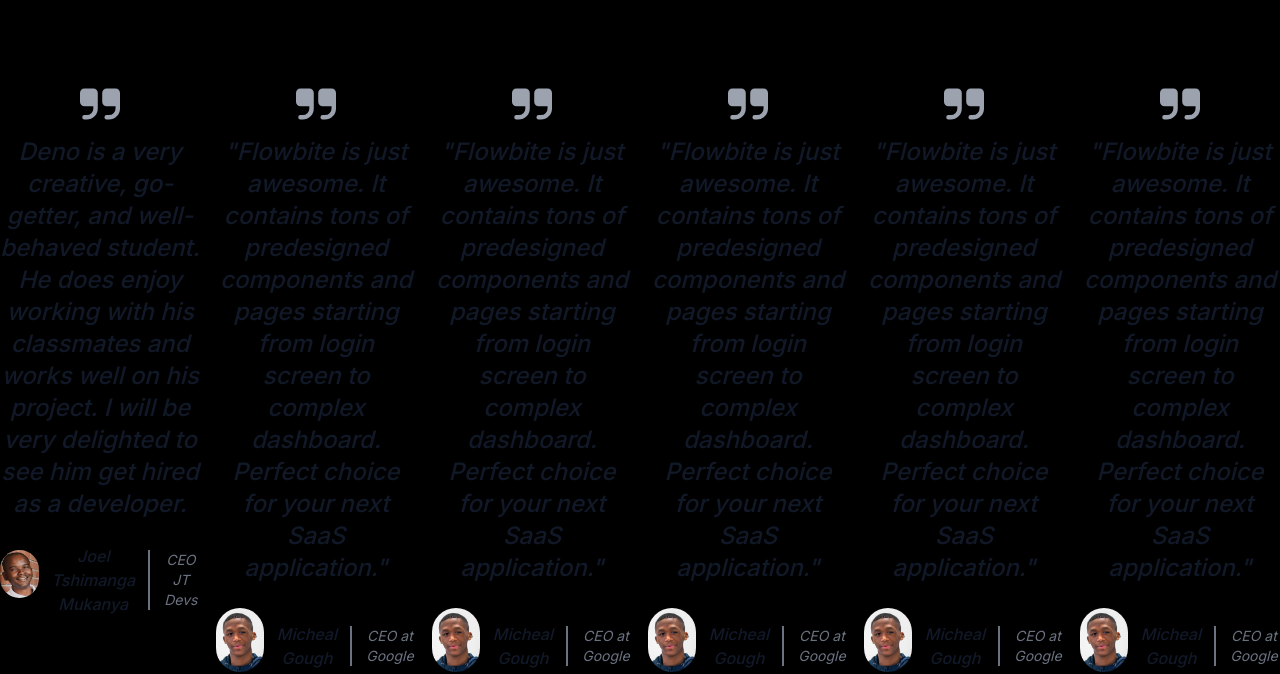
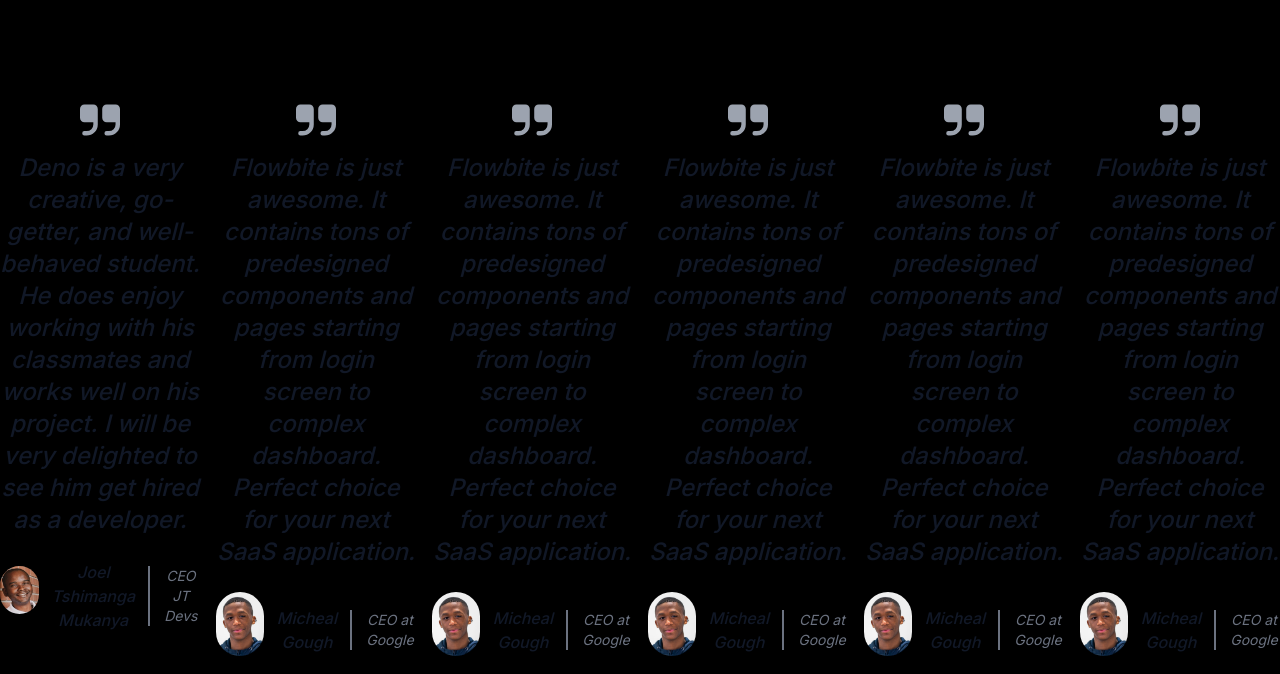
Before and after one commit to Simp4Hitagi/deno-react-portfolio, a Next.js app: page / in a window 1280 px wide. Shown: the part 4080-4754 px from the top of the page. Built offline with nearby package versions, Linux system fonts and the light colour scheme.

Commit message:
Deployment issue fix 3

```diff
--- a/src/app/components/Contact.tsx
+++ b/src/app/components/Contact.tsx
@@ -11,7 +11,7 @@
                   <div className="mb-12 md:mt-12 lg:mt-0 lg:mb-0">
                     <div
                       className="relative z-[1] block rounded-lg bg-[hsla(0,0%,100%,0.55)] px-6 py-24 shadow-[0_2px_15px_-3px_rgba(0,0,0,0.07),0_10px_20px_-2px_rgba(0,0,0,0.04)] backdrop-blur-[30px] dark:bg-[hsla(0,0%,5%,0.7)] dark:shadow-black/20 md:px-12 lg:-mr-14 lg:top-16">
-                      <h2 className="mb-12 text-3xl font-bold text-white">Let's have a chat</h2>
+                      <h2 className="mb-12 text-3xl font-bold text-white">Let&apos;s have a chat</h2>
                       <form>
                         <div className="relative mb-6" data-te-input-wrapper-init>
                           <input
--- a/src/app/components/Testimonials.tsx
+++ b/src/app/components/Testimonials.tsx
@@ -51,8 +51,8 @@
             </svg>
             <Blockquote>
                 <p className="text-2xl font-medium italic text-gray-900 dark:text-white">
-                "Flowbite is just awesome. It contains tons of predesigned components and pages starting from login screen to
-                complex dashboard. Perfect choice for your next SaaS application."
+                Flowbite is just awesome. It contains tons of predesigned components and pages starting from login screen to
+                complex dashboard. Perfect choice for your next SaaS application.
                 </p>
             </Blockquote>
             <figcaption className="mt-6 flex items-center justify-center space-x-3">
@@ -80,8 +80,8 @@
             </svg>
             <Blockquote>
                 <p className="text-2xl font-medium italic text-gray-900 dark:text-white">
-                "Flowbite is just awesome. It contains tons of predesigned components and pages starting from login screen to
-                complex dashboard. Perfect choice for your next SaaS application."
+                Flowbite is just awesome. It contains tons of predesigned components and pages starting from login screen to
+                complex dashboard. Perfect choice for your next SaaS application.
                 </p>
             </Blockquote>
             <figcaption className="mt-6 flex items-center justify-center space-x-3">
@@ -109,8 +109,8 @@
             </svg>
             <Blockquote>
                 <p className="text-2xl font-medium italic text-gray-900 dark:text-white">
-                "Flowbite is just awesome. It contains tons of predesigned components and pages starting from login screen to
-                complex dashboard. Perfect choice for your next SaaS application."
+                Flowbite is just awesome. It contains tons of predesigned components and pages starting from login screen to
+                complex dashboard. Perfect choice for your next SaaS application.
                 </p>
             </Blockquote>
             <figcaption className="mt-6 flex items-center justify-center space-x-3">
@@ -138,8 +138,8 @@
             </svg>
             <Blockquote>
                 <p className="text-2xl font-medium italic text-gray-900 dark:text-white">
-                "Flowbite is just awesome. It contains tons of predesigned components and pages starting from login screen to
-                complex dashboard. Perfect choice for your next SaaS application."
+                Flowbite is just awesome. It contains tons of predesigned components and pages starting from login screen to
+                complex dashboard. Perfect choice for your next SaaS application.
                 </p>
             </Blockquote>
             <figcaption className="mt-6 flex items-center justify-center space-x-3">
@@ -167,8 +167,8 @@
             </svg>
             <Blockquote>
                 <p className="text-2xl font-medium italic text-gray-900 dark:text-white">
-                "Flowbite is just awesome. It contains tons of predesigned components and pages starting from login screen to
-                complex dashboard. Perfect choice for your next SaaS application."
+                Flowbite is just awesome. It contains tons of predesigned components and pages starting from login screen to
+                complex dashboard. Perfect choice for your next SaaS application.
                 </p>
             </Blockquote>
             <figcaption className="mt-6 flex items-center justify-center space-x-3">
```
